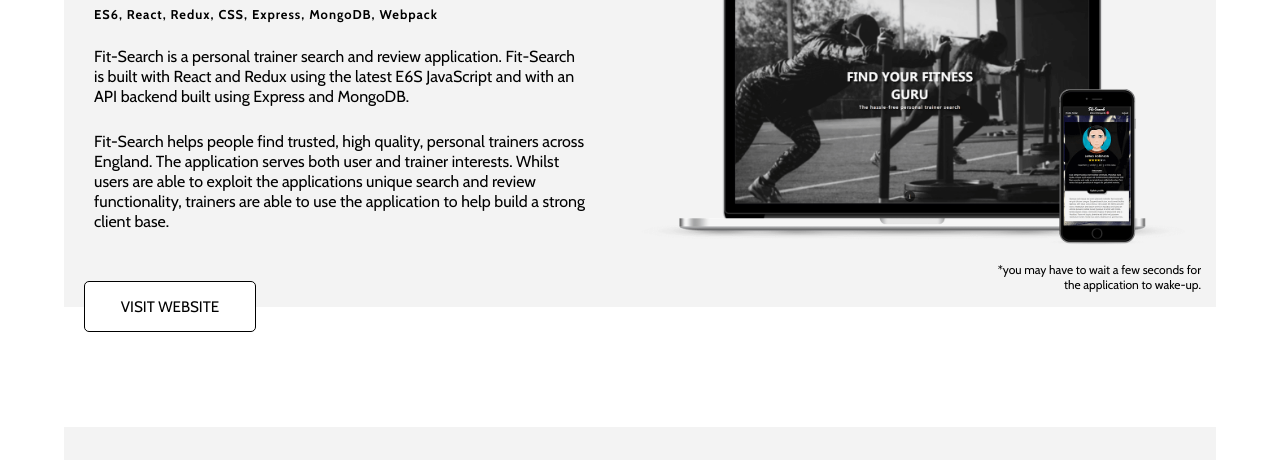
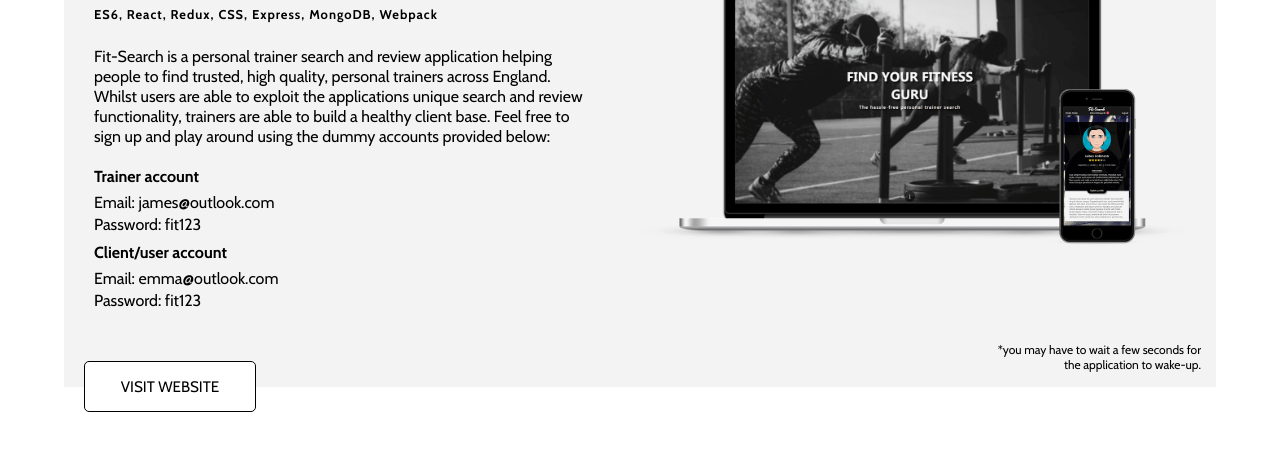
Before and after one commit to jrobind/oldsite, a website: page index.html in a window 1280 px wide. Shown: the part 2211-2671 px from the top of the page. Drawn offline with nearby package versions, Linux system fonts and the light colour scheme.

Commit message:
add dummy accounts to fit-search project description

```diff
--- a/index.html
+++ b/index.html
@@ -84,11 +84,16 @@
                             <h3><a class="fit-search-github" href="https://github.com/jrobind/Fit-Search"><i class="fab fa-github"></i></a> Fit-Search</h3>
                             <h5>ES6, React, Redux, CSS, Express, MongoDB, Webpack</h5>
                             <p>
-                                Fit-Search is a personal trainer search and review application. Fit-Search is built with React and Redux using the latest E6S JavaScript and with an API backend built using Express and MongoDB.
+                                Fit-Search is a personal trainer search and review application helping people to find trusted, high quality, personal trainers across England. Whilst users are able to exploit the applications unique search and review functionality, trainers are able to build a healthy client base. Feel free to sign up and play around using the dummy accounts provided below:
                             </p>
-                            <p>
-                                Fit-Search helps people find trusted, high quality, personal trainers across England. The application serves both user and trainer interests. Whilst users are able to exploit the applications unique search and review functionality, trainers are able to use the application to help build a strong client base.
-                            </p>
+                            <div class="dummy">
+                                <h4>Trainer account</h4>
+                                    <p>Email: james@outlook.com</p>
+                                    <p>Password: fit123</p>
+                                <h4>Client/user account</h4>
+                                    <p>Email: emma@outlook.com</p>
+                                    <p>Password: fit123</p>
+                            </div>
                         </div>
                         <a href="https://fit-search.herokuapp.com/" class="visit fit-search">VISIT WEBSITE</a>
                         <span class="wake-up">*you may have to wait a few seconds for the application to wake-up.</span>
--- a/src/styles/style.css
+++ b/src/styles/style.css
@@ -301,6 +301,23 @@
     text-align: right;
     padding: 15px;
     max-width: 220px;
+}
+
+.dummy h4 {
+    margin: 0 0 6px 0;
+}
+
+.dummy h4:last-of-type {
+    margin-top: 7px
+}
+
+.dummy p {
+    margin: 0;
+    padding: 1px 0;
+}
+
+.dummy p:last-of-type {
+    margin-bottom: 20px;
 }
 
 /* -------------- Geoggle project styles -----------*/
```
Also changed, not shown: dist/styles/style.min.css.
